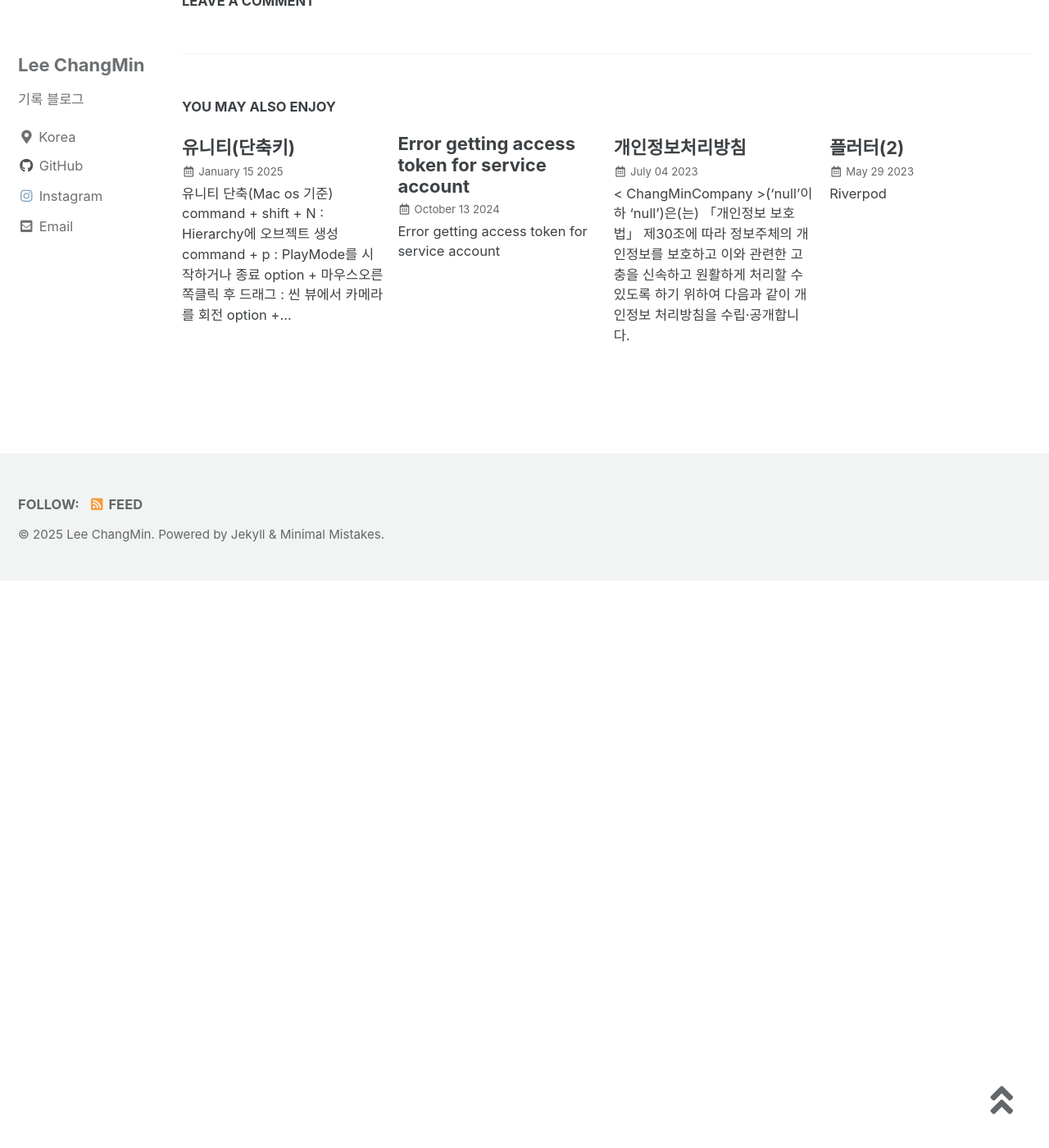
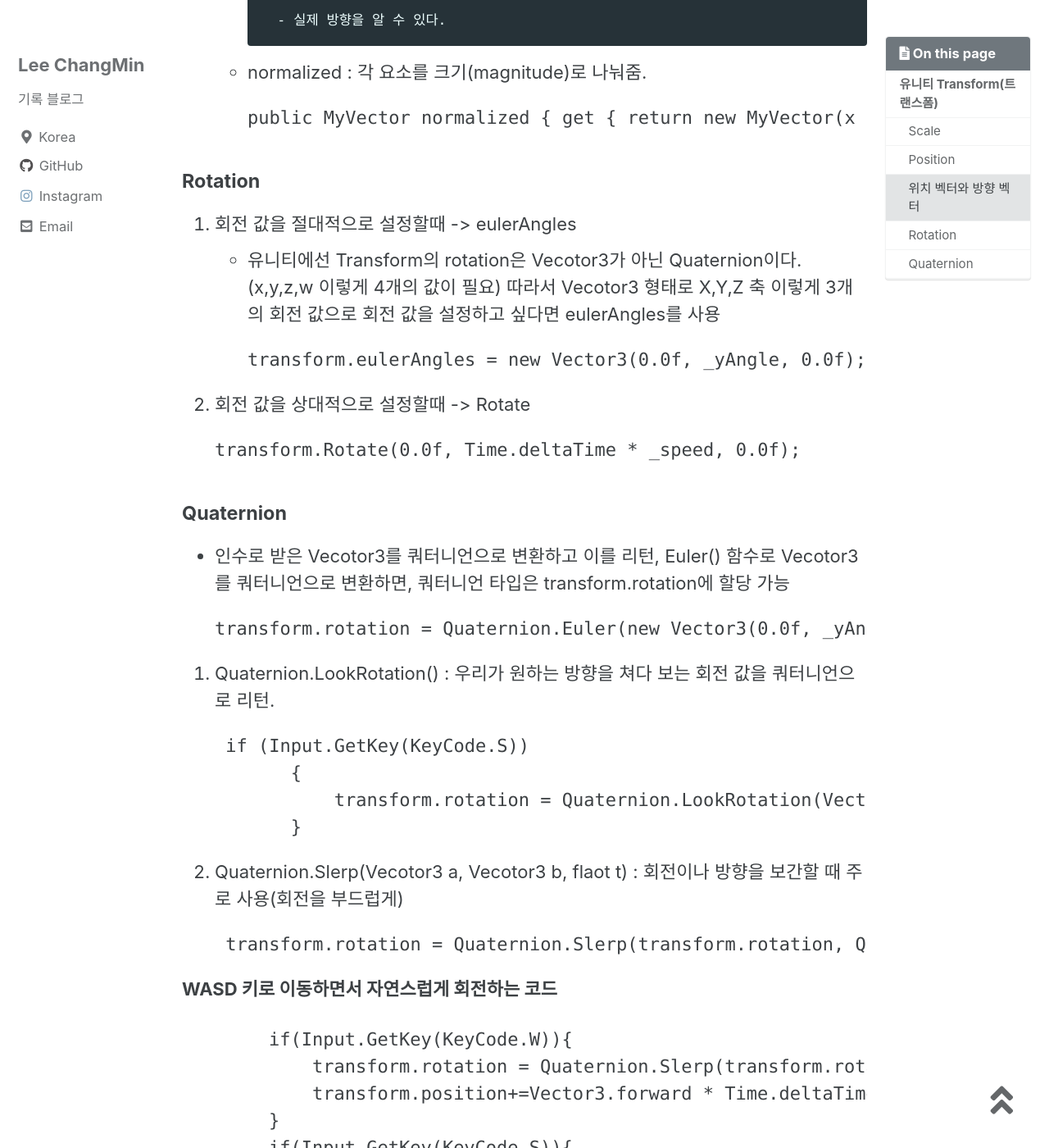
Before and after one commit to changmin2/changmin2.github.io, a Jekyll site: the page built from _posts/유니티/2025-01-22-유니티(1).md, in a window 1280 px wide and 1400 px high, scrolled down 3492 px. Shown: the whole window at 82% size. Built offline with Jekyll 4.4.1, drawn with Linux system fonts in a browser that asks for light colours; cached includes are drawn as plain includes; comment, search, counter and statistics services are not loaded; before the commit the page ends 4200 px from its top, so only the background shows below that; some of the changed text lies outside the part shown.

Commit message:
Transform

````diff
--- a/_posts/유니티/2025-01-22-유니티(1).md
+++ b/_posts/유니티/2025-01-22-유니티(1).md
@@ -80,3 +80,82 @@ public class PlayerController : MonoBehaviour
   2. Position
      - transform.position은 오브젝트의 절대적인 위치를 설정하는 프로퍼티입니다.
      - 오브젝트의 위치를 직접적으로 지정합니다. 즉, 이동이 아니라 위치를 바꾸는 방식입니다.
+
+#### 위치 벡터와 방향 벡터
+
+- A위치 벡터에서 B벡터 만큼 더해서 C위치 벡터가 된다는 의미에 주목해 보면, B 벡터는 A위치 벡터가 C위치 벡터로 향하는 '방향 벡터'
+가 된다.
+
+```C#
+    void Start()
+    {
+        MyVector to = new MyVector(10.0f, 0.0f, 0.0f);
+        MyVector from = new MyVector(5.0f, 0.0f, 0.0f);
+        MyVector dir = to - from;  // (5.0f, 0.0f, 0.0f); 👉 방향의 크기(거리)는 5, 실제 방향은 오른쪽
+    }
+```
+1. 방향 벡터
+  - 방향에 대한 크기(스칼라). 즉, 방향에 대한 거리를 알 수 있다.
+    * magnitude
+    ```C#
+      public float magnitude { get { return Mathf.Sqrt(x * x + y * y + z * z); } }
+    ```
+  - 실제 방향을 알 수 있다.
+    * normalized : 각 요소를 크기(magnitude)로 나눠줌.
+    ```C#
+      public MyVector normalized { get { return new MyVector(x / magnitude, y / magnitude, z / magnitude); } }
+    ```
+
+#### Rotation
+
+1. 회전 값을 절대적으로 설정할때 -> eulerAngles
+  - 유니티에선 Transform의 rotation은 Vecotor3가 아닌 Quaternion이다.(x,y,z,w 이렇게 4개의 값이 필요) 따라서 Vecotor3 형태로 X,Y,Z 축 이렇게 3개의 회전 값으로 회전 값을 설정하고 싶다면 eulerAngles를 사용
+  ```C#
+   transform.eulerAngles = new Vector3(0.0f, _yAngle, 0.0f);  // Y 축으로 _yAngle 각도 만큼 회전한다.
+  ```
+2. 회전 값을 상대적으로 설정할때 -> Rotate
+  ```C#
+   transform.Rotate(0.0f, Time.deltaTime * _speed, 0.0f);
+  ```
+
+#### Quaternion
+- 인수로 받은 Vecotor3를 쿼터니언으로 변환하고 이를 리턴, Euler() 함수로 Vecotor3를 쿼터니언으로 변환하면, 쿼터니언 타입은 transform.rotation에 할당 가능
+```C#
+  transform.rotation = Quaternion.Euler(new Vector3(0.0f, _yAngle, 0.0f));
+```
+
+1. Quaternion.LookRotation() : 우리가 원하는 방향을 쳐다 보는 회전 값을 쿼터니언으로 리턴.
+  ```C#
+    if (Input.GetKey(KeyCode.S))
+          {
+              transform.rotation = Quaternion.LookRotation(Vector3.back);
+          }
+  ```
+2. Quaternion.Slerp(Vecotor3 a, Vecotor3 b, flaot t) : 회전이나 방향을 보간할 때 주로 사용(회전을 부드럽게)
+  ```C#
+    transform.rotation = Quaternion.Slerp(transform.rotation, Quaternion.LookRotation(Vector3.forward), Time.time * speed);
+  ```
+
+**WASD 키로 이동하면서 자연스럽게 회전하는 코드**
+```C#
+        if(Input.GetKey(KeyCode.W)){
+            transform.rotation = Quaternion.Slerp(transform.rotation,Quaternion.LookRotation(Vector3.forward),0.2f);
+            transform.position+=Vector3.forward * Time.deltaTime * _speed;
+        }
+        if(Input.GetKey(KeyCode.S)){
+            transform.rotation = Quaternion.Slerp(transform.rotation,Quaternion.LookRotation(Vector3.back),0.2f);
+            transform.position+=Vector3.back * Time.deltaTime * _speed;
+        }
+
+            //transform.position += transform.TransformDirection(Vector3.back * Time.deltaTime * _speed); //Vector3로 플레이어 로컬 좌표를 구한 후 월드 좌표로 변환
+        if(Input.GetKey(KeyCode.A)){
+            transform.rotation = Quaternion.Slerp(transform.rotation,Quaternion.LookRotation(Vector3.left),0.2f);
+            transform.position+=Vector3.left * Time.deltaTime * _speed;
+        }
+
+            //transform.position += transform.TransformDirection(Vector3.left * Time.deltaTime * _speed);
+        if(Input.GetKey(KeyCode.D)){
+            transform.rotation = Quaternion.Slerp(transform.rotation,Quaternion.LookRotation(Vector3.right),0.2f);
+            transform.position+=Vector3.right * Time.deltaTime * _speed;
+        }
+```
````
